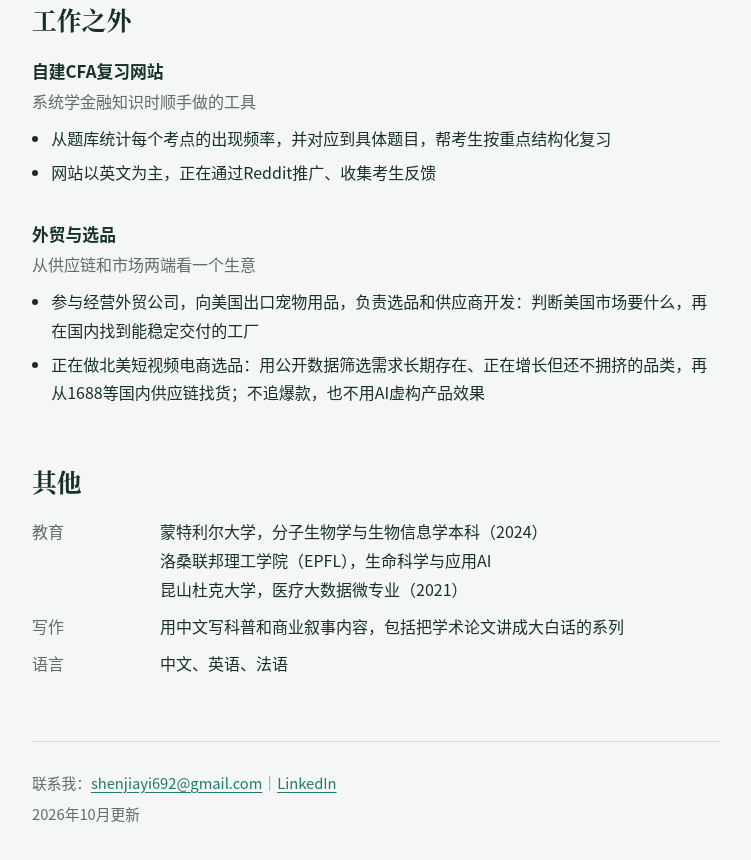
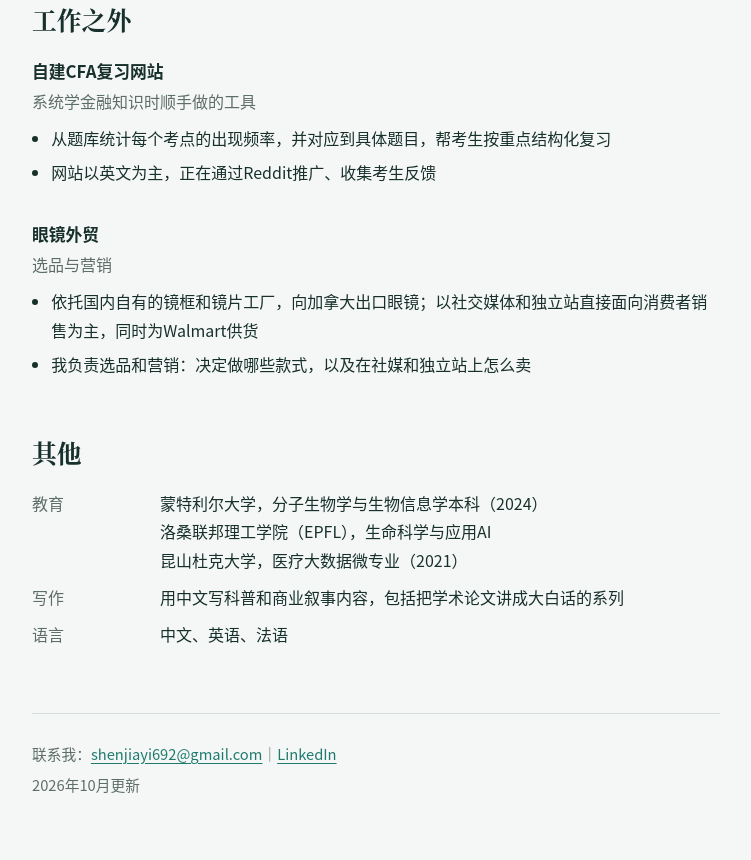
Before and after one commit to shenjiayi692-maker/shenjiayi692-maker.github.io, a plain HTML site: page index.html in a window 1280 px wide. Shown: the part 3243-4103 px from the top of the page, without its empty margins (264-1015 px from the left). Drawn offline with Linux system fonts and the light colour scheme.

Commit message:
Add files via upload

```diff
--- a/index.html
+++ b/index.html
@@ -260,11 +260,11 @@ footer p{margin:.3rem 0}
   </div>
 
   <div class="entry">
-    <div class="entry-head"><span class="org">外贸与选品</span></div>
-    <p class="role">从供应链和市场两端看一个生意</p>
+    <div class="entry-head"><span class="org">眼镜外贸</span></div>
+    <p class="role">选品与营销</p>
     <ul>
-      <li>参与经营外贸公司，向美国出口宠物用品，负责选品和供应商开发：判断美国市场要什么，再在国内找到能稳定交付的工厂</li>
-      <li>正在做北美短视频电商选品：用公开数据筛选需求长期存在、正在增长但还不拥挤的品类，再从1688等国内供应链找货；不追爆款，也不用AI虚构产品效果</li>
+      <li>依托国内自有的镜框和镜片工厂，向加拿大出口眼镜；以社交媒体和独立站直接面向消费者销售为主，同时为Walmart供货</li>
+      <li>我负责选品和营销：决定做哪些款式，以及在社媒和独立站上怎么卖</li>
     </ul>
   </div>
 </section>
```
